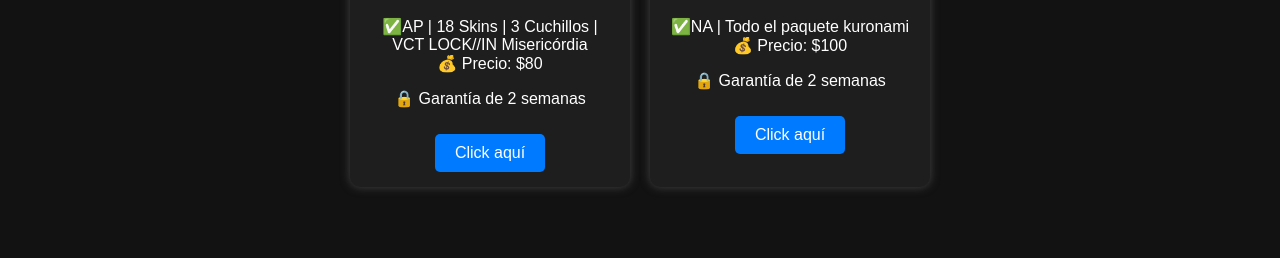
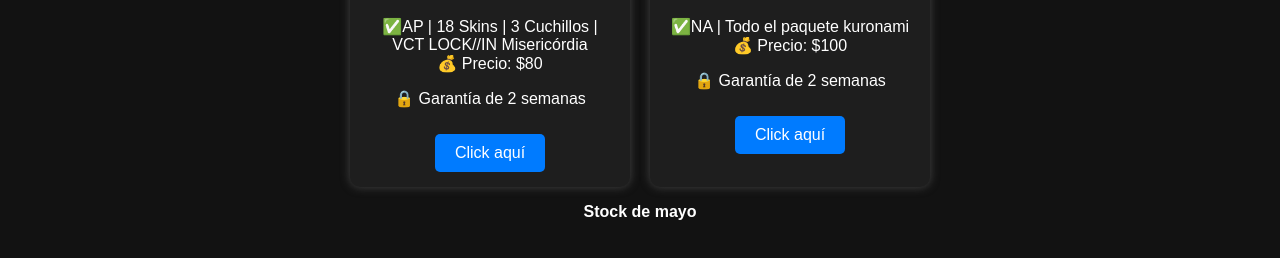
Before and after one commit to ErosMelon/FancyStore, a plain HTML site: page index.html in a window 1280 px wide. Shown: the part 918-1176 px from the top of the page. Before the commit the page ends 1133 px from the top, so only its background shows below. Drawn offline with Linux system fonts and the light colour scheme.

Commit message:
Update index.html

```diff
--- a/index.html
+++ b/index.html
@@ -91,6 +91,10 @@
     <img class="modal-content" id="modal-img">
   </div>
 
+  <footer>
+  <p class="footer-text"><strong>Stock de mayo</strong></p>
+</footer>
+
   <script src="script.js"></script>
 </body>
 </html>
```
